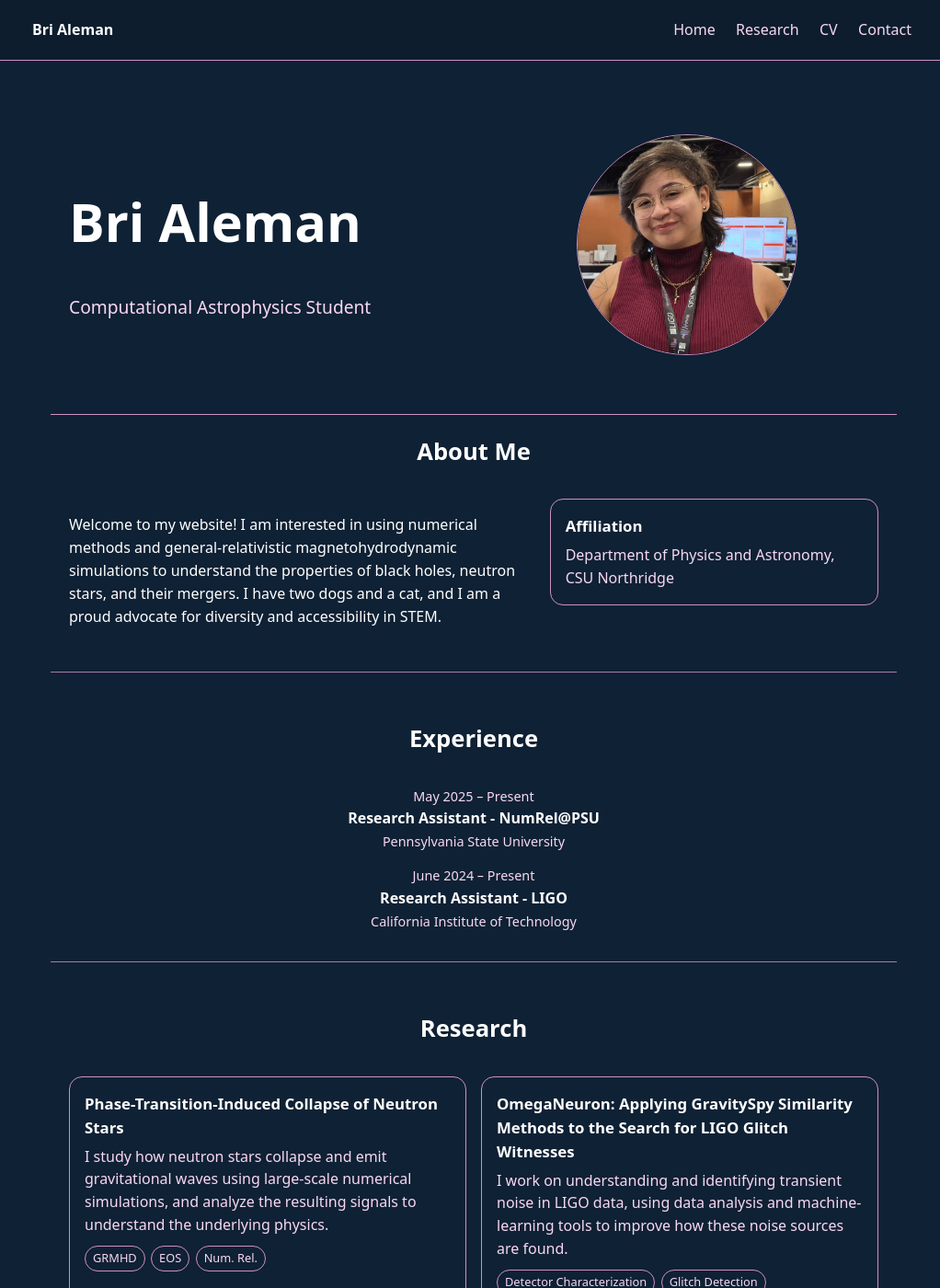
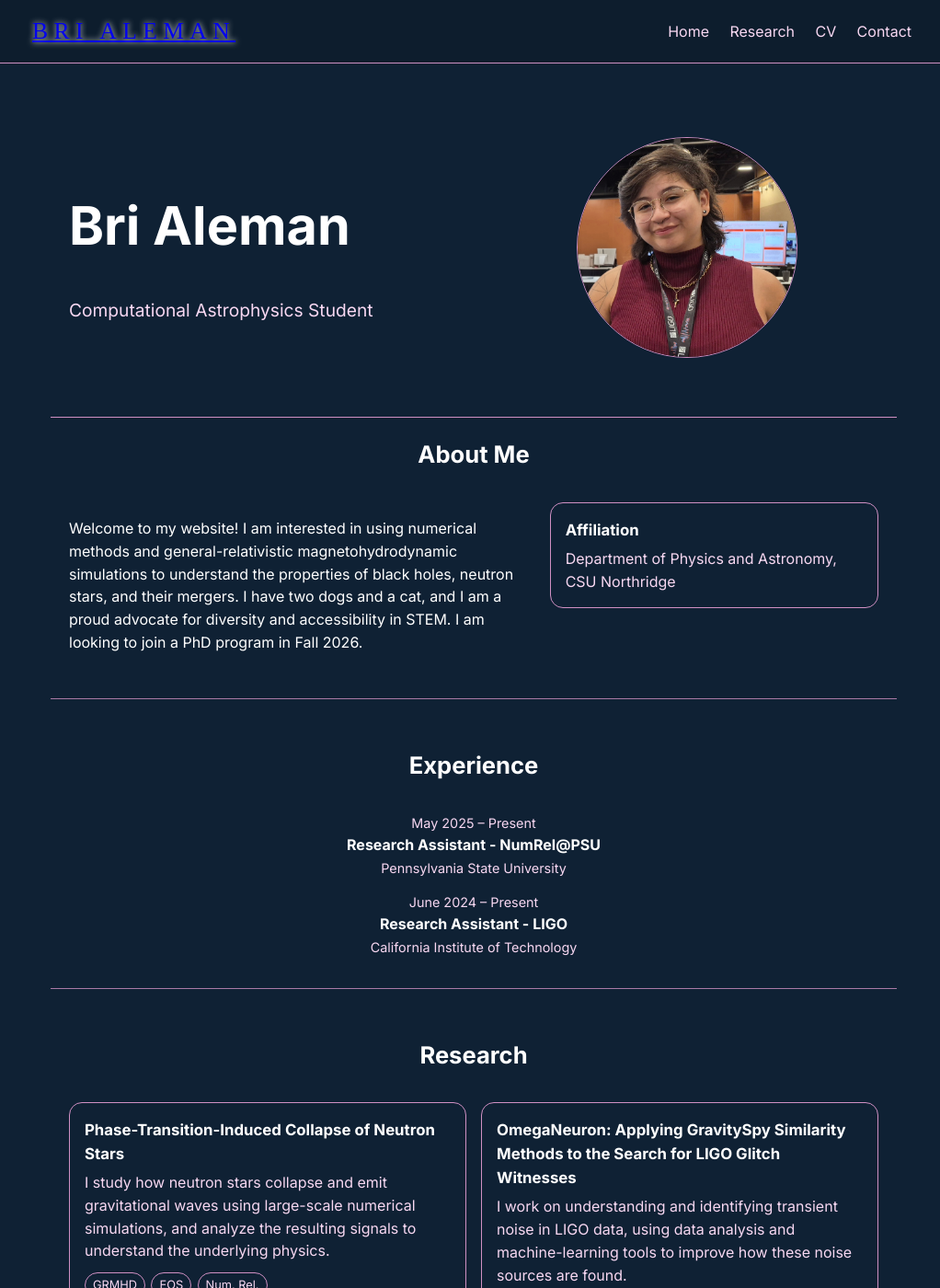
Before and after one commit to brialeman/brialeman.github.io, a Jekyll site: the page built from index.html, in a window 1280 px wide and 1400 px high. Shown: the whole window at 92% size, without its empty margins (125-1147 px from the left). Built offline with Jekyll 4.4.1, drawn with Linux system fonts in a browser that asks for light colours; some web fonts are replaced.

Commit message:
looking for phd update

```diff
--- a/_layouts/default.html
+++ b/_layouts/default.html
@@ -6,6 +6,14 @@
   <title>{{ page.title }} | {{ site.title }}</title>
   <link rel="stylesheet" href="{{ '/assets/css/main.css' | relative_url }}">
   <link rel="icon" type="image/png" href="{{ '/assets/images/blackhole_icon.png' | relative_url }}">
+  <link rel="preconnect" href="https://fonts.googleapis.com">
+  <link rel="preconnect" href="https://fonts.gstatic.com" crossorigin>
+  <link rel="preconnect" href="https://fonts.googleapis.com">
+  <link rel="preconnect" href="https://fonts.gstatic.com" crossorigin>
+  <link href="https://fonts.googleapis.com/css2?family=Pulstar&display=swap" rel="stylesheet">
+
+  <link href="https://fonts.googleapis.com/css2?family=Inter:wght@400;500;600;700&display=swap" rel="stylesheet">
+
 </head>
 <body>
 
--- a/assets/css/main.css
+++ b/assets/css/main.css
@@ -13,7 +13,7 @@ html, body { margin: 0; padding: 0; }
 html { scroll-behavior: smooth; }
 
 body {
-  font-family: system-ui, -apple-system, Segoe UI, Roboto, Arial, sans-serif;
+  font-family: Inter, system-ui, -apple-system, Segoe UI, Roboto, sans-serif;
   color: var(--text);
   background: var(--bg);
   line-height: 1.55;
@@ -43,10 +43,12 @@ body {
 }
 
 .brand {
-  font-weight: 650;
-  text-decoration: none;
-  color: var(--text);
+  font-family: "Pulstar", cursive;
+  font-size: 1.6rem;
+  letter-spacing: 0.25em;
+  text-transform: uppercase;
   white-space: nowrap;
+  text-shadow: 0 0 6px rgba(255, 255, 255, 0.908);
 }
 
 .nav { display: flex; gap: 0.9rem; flex-wrap: wrap; }
--- a/index.html
+++ b/index.html
@@ -29,7 +29,7 @@ permalink: /
         <p>
           Welcome to my website! I am interested in using numerical methods and general-relativistic magnetohydrodynamic simulations
           to understand the properties of black holes, neutron stars, and their mergers. I have two dogs and a cat, and I am a proud
-          advocate for diversity and accessibility in STEM.
+          advocate for diversity and accessibility in STEM. I am looking to join a PhD program in Fall 2026.
         </p>
       </div>
       <div class="col-5">
```
